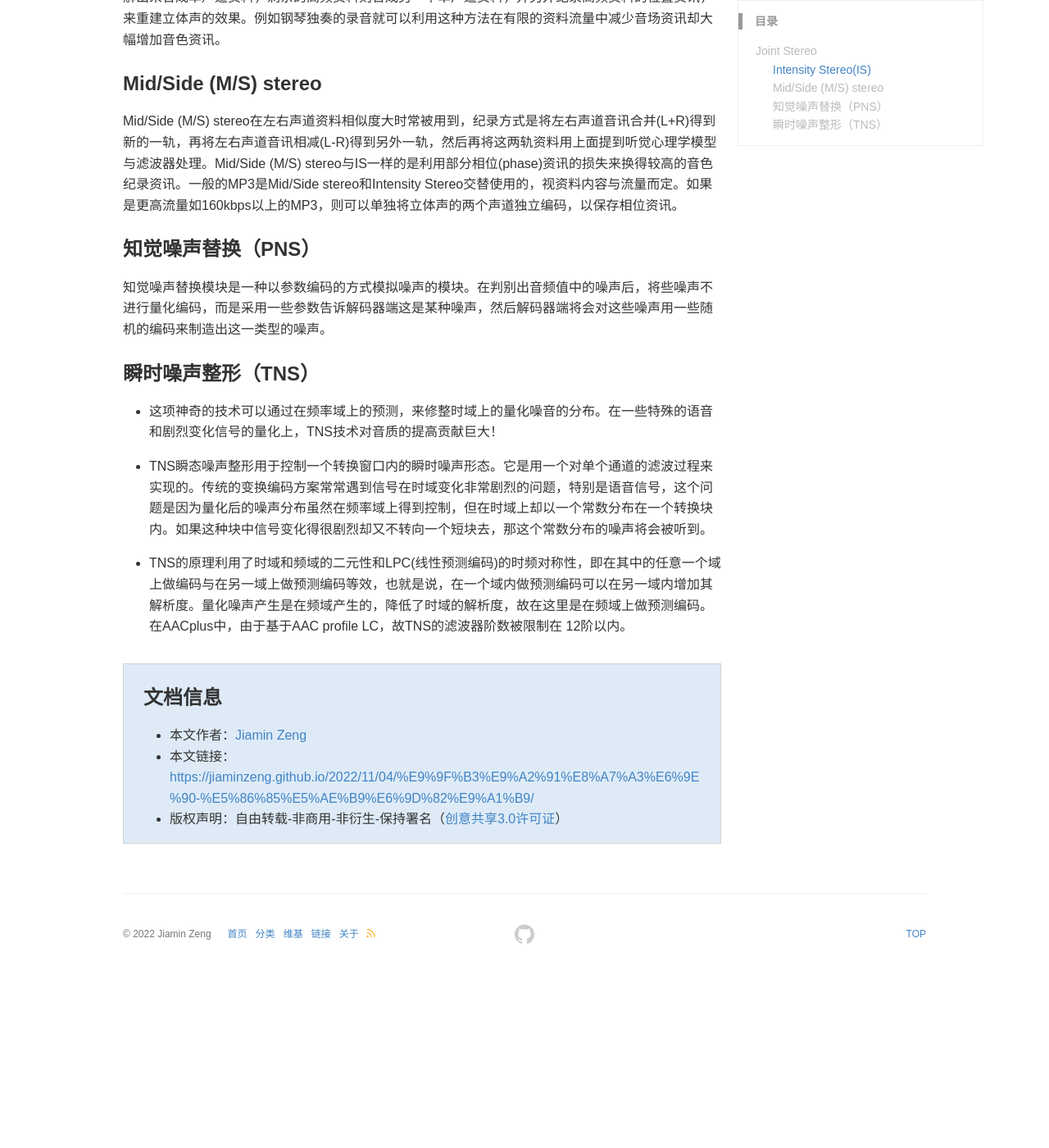
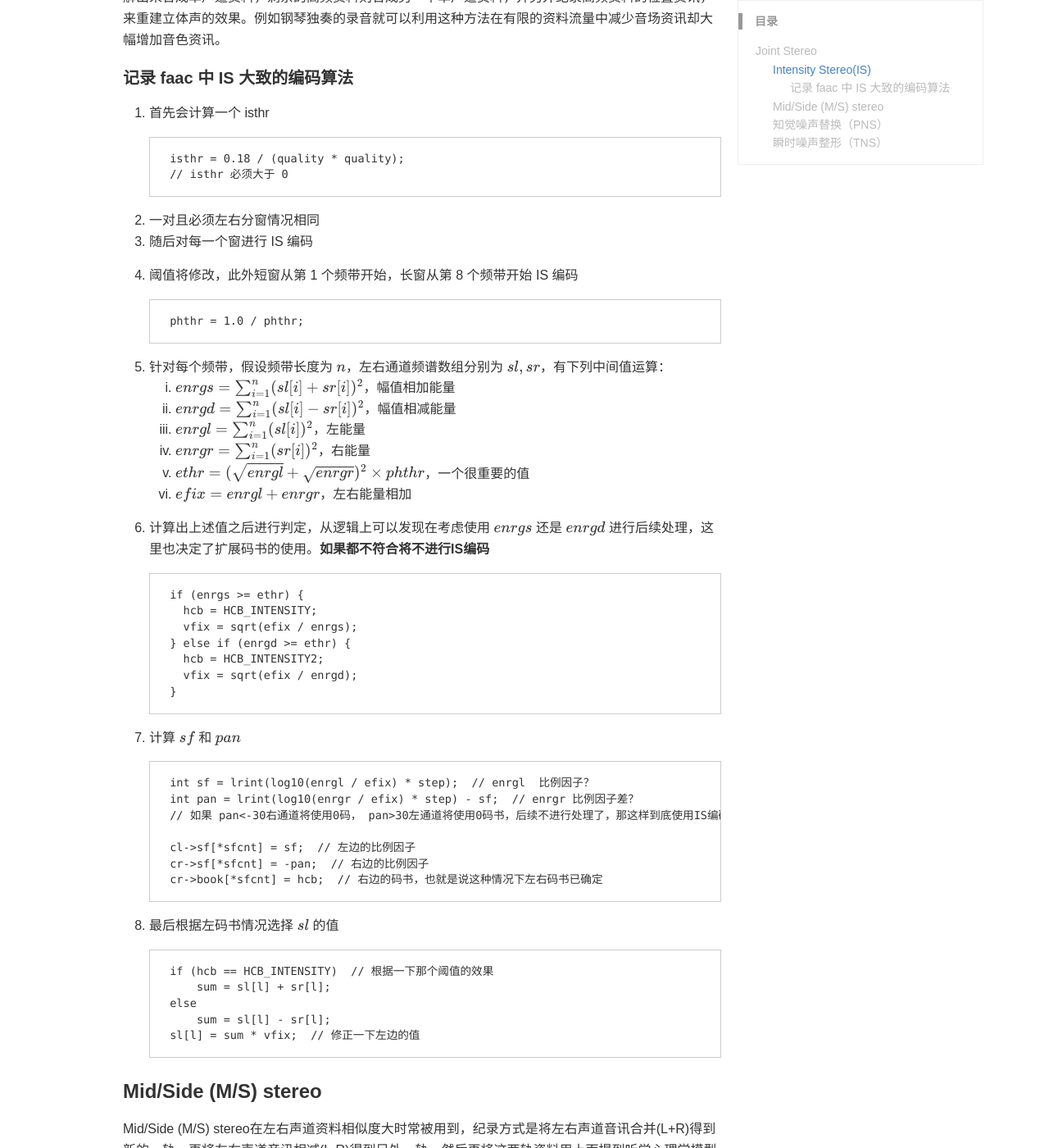
Before and after one commit to JiaminZeng/JiaminZeng.github.io, a Jekyll site: the page built from _posts/2022-11-4-音频解析-内容杂项.md, in a window 1280 px wide and 1400 px high, scrolled down 421 px. Shown: the whole window at 82% size. Built offline with Jekyll 4.4.1, drawn with Linux system fonts in a browser that asks for light colours; formulas are drawn with MathJax 3; a style sheet for code colours, icons or effects is not loaded; before the commit the page ends 1609 px from its top, so only the background shows below that; some of the changed text lies outside the part shown.

Commit message:
2022-11-21

````diff
--- a/_posts/2022-11-4-音频解析-内容杂项.md
+++ b/_posts/2022-11-4-音频解析-内容杂项.md
@@ -15,6 +15,64 @@ typora-root-url: ./..
 
 IS的是在比较低流量时使用，利用了人耳对於低频讯号指向性分辨能力的不足，将音讯资料中的低频分解出来合成单声道资料，剩余的高频资料则合成另一个单声道资料，并另外纪录高频资料的位置资讯，来重建立体声的效果。例如钢琴独奏的录音就可以利用这种方法在有限的资料流量中减少音场资讯却大幅增加音色资讯。
 
+#### 记录 faac 中 IS 大致的编码算法
+
+1. 首先会计算一个 isthr
+
+    ```c
+    isthr = 0.18 / (quality * quality);
+    // isthr 必须大于 0
+    ```
+
+2. 一对且必须左右分窗情况相同
+3. 随后对每一个窗进行 IS 编码
+4. 阈值将修改，此外短窗从第 1 个频带开始，长窗从第 8 个频带开始 IS 编码
+
+    ```c
+    phthr = 1.0 / phthr;
+    ```
+
+5. 针对每个频带，假设频带长度为 $n$，左右通道频谱数组分别为 $sl,sr$，有下列中间值运算：
+   1. $enrgs=\sum_{i=1}^n(sl[i]+sr[i])^2$，幅值相加能量
+   2. $enrgd=\sum_{i=1}^n(sl[i]-sr[i])^2$，幅值相减能量
+   3. $enrgl=\sum_{i=1}^n(sl[i])^2$，左能量
+   4. $enrgr=\sum_{i=1}^n(sr[i])^2$，右能量
+   5. $ethr=(\sqrt{enrgl}+\sqrt{enrgr})^2\times phthr$，一个很重要的值
+   6. $efix=enrgl+enrgr$，左右能量相加
+6. 计算出上述值之后进行判定，从逻辑上可以发现在考虑使用 $enrgs$ 还是 $enrgd$ 进行后续处理，这里也决定了扩展码书的使用。**如果都不符合将不进行IS编码**
+
+    ```c
+    if (enrgs >= ethr) {
+      hcb = HCB_INTENSITY;
+      vfix = sqrt(efix / enrgs);
+    } else if (enrgd >= ethr) {
+      hcb = HCB_INTENSITY2;
+      vfix = sqrt(efix / enrgd);
+    }
+    ```
+
+7. 计算 $sf$ 和 $pan$
+
+    ```c
+    int sf = lrint(log10(enrgl / efix) * step);  // enrgl  比例因子？
+    int pan = lrint(log10(enrgr / efix) * step) - sf;  // enrgr 比例因子差？
+    // 如果 pan<-30右通道将使用0码， pan>30左通道将使用0码书，后续不进行处理了，那这样到底使用IS编码吗？
+
+    cl->sf[*sfcnt] = sf;  // 左边的比例因子
+    cr->sf[*sfcnt] = -pan;  // 右边的比例因子
+    cr->book[*sfcnt] = hcb;  // 右边的码书，也就是说这种情况下左右码书已确定
+    ```
+
+8. 最后根据左码书情况选择 $sl$ 的值
+
+    ```c
+    if (hcb == HCB_INTENSITY)  // 根据一下那个阈值的效果
+        sum = sl[l] + sr[l];
+    else
+        sum = sl[l] - sr[l];
+    sl[l] = sum * vfix;  // 修正一下左边的值
+    ```
+
 ### Mid/Side (M/S) stereo
 
 Mid/Side (M/S) stereo在左右声道资料相似度大时常被用到，纪录方式是将左右声道音讯合并(L+R)得到新的一轨，再将左右声道音讯相减(L-R)得到另外一轨，然后再将这两轨资料用上面提到听觉心理学模型与滤波器处理。Mid/Side (M/S) stereo与IS一样的是利用部分相位(phase)资讯的损失来换得较高的音色纪录资讯。一般的MP3是Mid/Side stereo和Intensity Stereo交替使用的，视资料内容与流量而定。如果是更高流量如160kbps以上的MP3，则可以单独将立体声的两个声道独立编码，以保存相位资讯。
````
Also changed, not shown: _posts/2022-10-11-隐写相关-变换与指标.md (added, +38 -0 lines), _posts/2022-10-11-音频解析-DCT变换.md (deleted, +0 -9 lines), _posts/2022-11-21-Paper-音频隐写.md (added, +368 -0 lines), _posts/2022-12-31-音频解析-AAC.md (added, +7 -0 lines), _posts/2022-12-31-音频解析-MP3.md (renamed from _posts/2022-10-9-音频解析-MP3.md), images/posts/2022-11-21/1.png (added), images/posts/2022-11-21/10.jpg (added), images/posts/2022-11-21/2.png (added), images/posts/2022-11-21/3.png (added), images/posts/2022-11-21/4.png (added), images/posts/2022-11-21/5.png (added), images/posts/2022-11-21/6.png (added), images/posts/2022-11-21/7.png (added), images/posts/2022-11-21/8.png (added), 1 more files.
